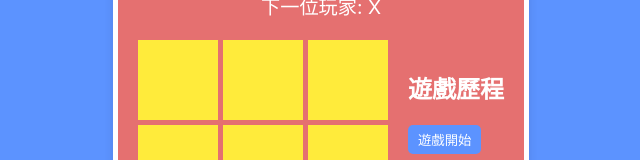
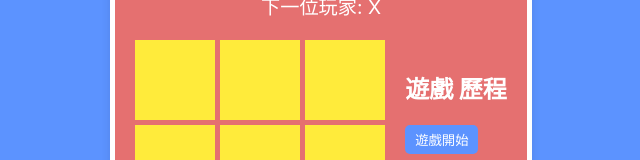
Before and after one commit to 5B0G0040/my-app123, a React (Create React App) app: page / in a window 1280 px wide. Shown: the part 1589-1749 px from the top of the page, without its empty margins (319-959 px from the left). Built offline with nearby package versions, Linux system fonts and the light colour scheme.

Commit message:
Update TicTacToe.js

```diff
--- a/src/TicTacToe.js
+++ b/src/TicTacToe.js
@@ -66,7 +66,7 @@ const TicTacToe = () => {
           ))}
         </div>
         <div className="game-info">
-          <h2>遊戲歷程</h2>
+          <h2>遊戲 歷程</h2>
           <button onClick={() => jumpToStep(0)}>遊戲開始</button>
           {history.map((_, step) => (
             step > 0 && (
```
